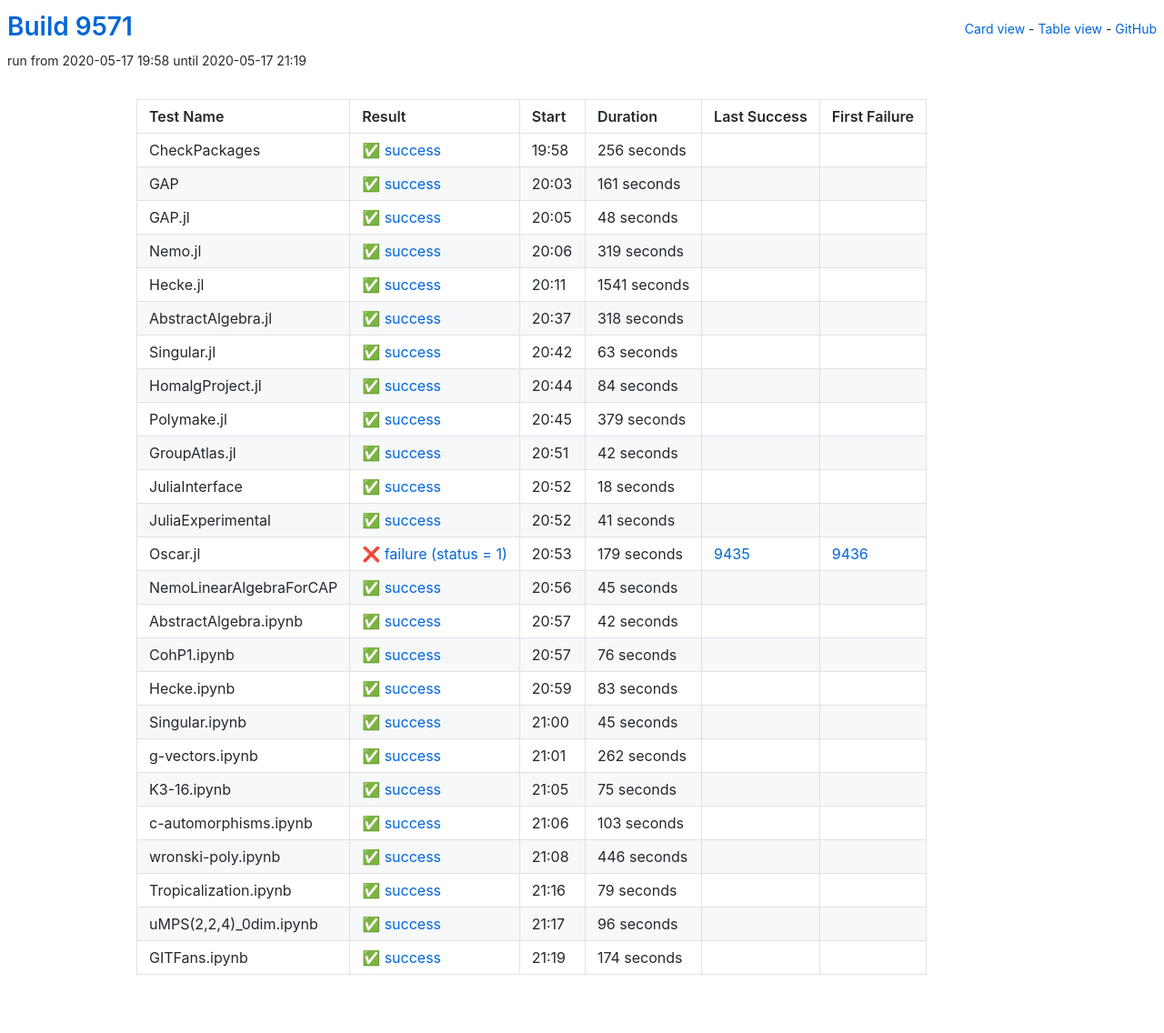
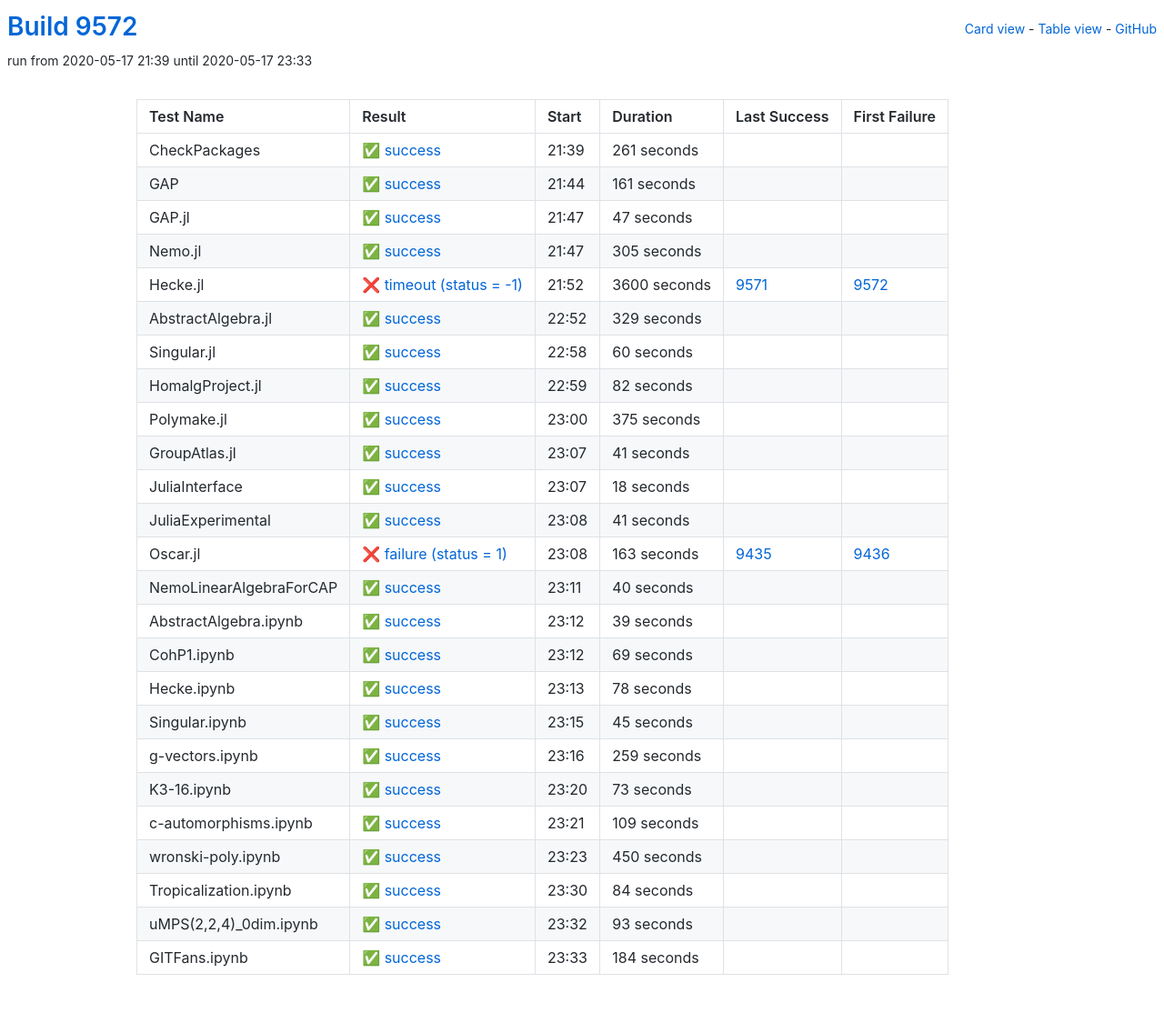
Before and after one commit to oscar-system/oscar-ci-status, a Jekyll site: the page built from table.html, in a window 1280 px wide. Shown: the whole page at 91% size. Built offline with Jekyll 4.4.1, drawn with Linux system fonts in a browser that asks for light colours.

Commit message:
Build 9572

```diff
--- a/_data/ci.yml
+++ b/_data/ci.yml
@@ -1,17 +1,17 @@
-build: 9571
-build_url: https://oscarci.mathematik.uni-kl.de/job/oscar/9571/
+build: 9572
+build_url: https://oscarci.mathematik.uni-kl.de/job/oscar/9572/
 job: oscar
 tests:
-- duration: 256
+- duration: 261
   exitcode: 0
   first_failure: false
   first_failure_url: null
   id: checkpackages
   last_success: false
   last_success_url: null
-  log: https://oscarci.mathematik.uni-kl.de/job/oscar/9571/artifact/logs/build-9571/CheckPackages.log
+  log: https://oscarci.mathematik.uni-kl.de/job/oscar/9572/artifact/logs/build-9572/CheckPackages.log
   name: CheckPackages
-  start: 2020-05-17 19:58
+  start: 2020-05-17 21:39
   status: success
   success: true
 - duration: 161
@@ -21,105 +21,105 @@ tests:
   id: gap
   last_success: false
   last_success_url: null
-  log: https://oscarci.mathematik.uni-kl.de/job/oscar/9571/artifact/logs/build-9571/GAP.log
+  log: https://oscarci.mathematik.uni-kl.de/job/oscar/9572/artifact/logs/build-9572/GAP.log
   name: GAP
-  start: 2020-05-17 20:03
+  start: 2020-05-17 21:44
   status: success
   success: true
-- duration: 48
+- duration: 47
   exitcode: 0
   first_failure: false
   first_failure_url: null
   id: gap-jl
   last_success: false
   last_success_url: null
-  log: https://oscarci.mathematik.uni-kl.de/job/oscar/9571/artifact/logs/build-9571/GAP.jl.log
+  log: https://oscarci.mathematik.uni-kl.de/job/oscar/9572/artifact/logs/build-9572/GAP.jl.log
   name: GAP.jl
-  start: 2020-05-17 20:05
+  start: 2020-05-17 21:47
   status: success
   success: true
-- duration: 319
+- duration: 305
   exitcode: 0
   first_failure: false
   first_failure_url: null
   id: nemo-jl
   last_success: false
   last_success_url: null
-  log: https://oscarci.mathematik.uni-kl.de/job/oscar/9571/artifact/logs/build-9571/Nemo.jl.log
+  log: https://oscarci.mathematik.uni-kl.de/job/oscar/9572/artifact/logs/build-9572/Nemo.jl.log
   name: Nemo.jl
-  start: 2020-05-17 20:06
+  start: 2020-05-17 21:47
   status: success
   success: true
-- duration: 1541
-  exitcode: 0
-  first_failure: false
-  first_failure_url: null
+- duration: 3600
+  exitcode: -1
+  first_failure: 9572
+  first_failure_url: https://oscarci.mathematik.uni-kl.de/job/oscar/9572/
   id: hecke-jl
-  last_success: false
-  last_success_url: null
-  log: https://oscarci.mathematik.uni-kl.de/job/oscar/9571/artifact/logs/build-9571/Hecke.jl.log
+  last_success: 9571
+  last_success_url: https://oscarci.mathematik.uni-kl.de/job/oscar/9571/
+  log: https://oscarci.mathematik.uni-kl.de/job/oscar/9572/artifact/logs/build-9572/Hecke.jl.log
   name: Hecke.jl
-  start: 2020-05-17 20:11
-  status: success
-  success: true
-- duration: 318
+  start: 2020-05-17 21:52
+  status: timeout
+  success: false
+- duration: 329
   exitcode: 0
   first_failure: false
   first_failure_url: null
   id: abstractalgebra-jl
   last_success: false
   last_success_url: null
-  log: https://oscarci.mathematik.uni-kl.de/job/oscar/9571/artifact/logs/build-9571/AbstractAlgebra.jl.log
+  log: https://oscarci.mathematik.uni-kl.de/job/oscar/9572/artifact/logs/build-9572/AbstractAlgebra.jl.log
   name: AbstractAlgebra.jl
-  start: 2020-05-17 20:37
+  start: 2020-05-17 22:52
   status: success
   success: true
-- duration: 63
+- duration: 60
   exitcode: 0
   first_failure: false
   first_failure_url: null
   id: singular-jl
   last_success: false
   last_success_url: null
-  log: https://oscarci.mathematik.uni-kl.de/job/oscar/9571/artifact/logs/build-9571/Singular.jl.log
+  log: https://oscarci.mathematik.uni-kl.de/job/oscar/9572/artifact/logs/build-9572/Singular.jl.log
   name: Singular.jl
-  start: 2020-05-17 20:42
+  start: 2020-05-17 22:58
   status: success
   success: true
-- duration: 84
+- duration: 82
   exitcode: 0
   first_failure: false
   first_failure_url: null
   id: homalgproject-jl
   last_success: false
   last_success_url: null
-  log: https://oscarci.mathematik.uni-kl.de/job/oscar/9571/artifact/logs/build-9571/HomalgProject.jl.log
+  log: https://oscarci.mathematik.uni-kl.de/job/oscar/9572/artifact/logs/build-9572/HomalgProject.jl.log
   name: HomalgProject.jl
-  start: 2020-05-17 20:44
+  start: 2020-05-17 22:59
   status: success
   success: true
-- duration: 379
+- duration: 375
   exitcode: 0
   first_failure: false
   first_failure_url: null
   id: polymake-jl
   last_success: false
   last_success_url: null
-  log: https://oscarci.mathematik.uni-kl.de/job/oscar/9571/artifact/logs/build-9571/Polymake.jl.log
+  log: https://oscarci.mathematik.uni-kl.de/job/oscar/9572/artifact/logs/build-9572/Polymake.jl.log
   name: Polymake.jl
-  start: 2020-05-17 20:45
+  start: 2020-05-17 23:00
   status: success
   success: true
-- duration: 42
+- duration: 41
   exitcode: 0
   first_failure: false
   first_failure_url: null
   id: groupatlas-jl
   last_success: false
   last_success_url: null
-  log: https://oscarci.mathematik.uni-kl.de/job/oscar/9571/artifact/logs/build-9571/GroupAtlas.jl.log
+  log: https://oscarci.mathematik.uni-kl.de/job/oscar/9572/artifact/logs/build-9572/GroupAtlas.jl.log
   name: GroupAtlas.jl
-  start: 2020-05-17 20:51
+  start: 2020-05-17 23:07
   status: success
   success: true
 - duration: 18
@@ -129,9 +129,9 @@ tests:
   id: juliainterface
   last_success: false
   last_success_url: null
-  log: https://oscarci.mathematik.uni-kl.de/job/oscar/9571/artifact/logs/build-9571/JuliaInterface.log
+  log: https://oscarci.mathematik.uni-kl.de/job/oscar/9572/artifact/logs/build-9572/JuliaInterface.log
   name: JuliaInterface
-  start: 2020-05-17 20:52
+  start: 2020-05-17 23:07
   status: success
   success: true
 - duration: 41
@@ -141,69 +141,69 @@ tests:
   id: juliaexperimental
   last_success: false
   last_success_url: null
-  log: https://oscarci.mathematik.uni-kl.de/job/oscar/9571/artifact/logs/build-9571/JuliaExperimental.log
+  log: https://oscarci.mathematik.uni-kl.de/job/oscar/9572/artifact/logs/build-9572/JuliaExperimental.log
   name: JuliaExperimental
-  start: 2020-05-17 20:52
+  start: 2020-05-17 23:08
   status: success
   success: true
-- duration: 179
+- duration: 163
   exitcode: 1
   first_failure: 9436
   first_failure_url: https://oscarci.mathematik.uni-kl.de/job/oscar/9436/
   id: oscar-jl
   last_success: 9435
   last_success_url: https://oscarci.mathematik.uni-kl.de/job/oscar/9435/
-  log: https://oscarci.mathematik.uni-kl.de/job/oscar/9571/artifact/logs/build-9571/Oscar.jl.log
+  log: https://oscarci.mathematik.uni-kl.de/job/oscar/9572/artifact/logs/build-9572/Oscar.jl.log
   name: Oscar.jl
-  start: 2020-05-17 20:53
+  start: 2020-05-17 23:08
   status: failure
   success: false
-- duration: 45
+- duration: 40
   exitcode: 0
   first_failure: false
   first_failure_url: null
   id: nemolinearalgebraforcap
   last_success: false
   last_success_url: null
-  log: https://oscarci.mathematik.uni-kl.de/job/oscar/9571/artifact/logs/build-9571/NemoLinearAlgebraForCAP.log
+  log: https://oscarci.mathematik.uni-kl.de/job/oscar/9572/artifact/logs/build-9572/NemoLinearAlgebraForCAP.log
   name: NemoLinearAlgebraForCAP
-  start: 2020-05-17 20:56
+  start: 2020-05-17 23:11
   status: success
   success: true
-- duration: 42
+- duration: 39
   exitcode: 0
   first_failure: false
   first_failure_url: null
   id: abstractalgebra-ipynb
   last_success: false
   last_success_url: null
-  log: https://oscarci.mathematik.uni-kl.de/job/oscar/9571/artifact/logs/build-9571/AbstractAlgebra.ipynb.log
+  log: https://oscarci.mathematik.uni-kl.de/job/oscar/9572/artifact/logs/build-9572/AbstractAlgebra.ipynb.log
   name: AbstractAlgebra.ipynb
-  start: 2020-05-17 20:57
+  start: 2020-05-17 23:12
   status: success
   success: true
-- duration: 76
+- duration: 69
   exitcode: 0
   first_failure: false
   first_failure_url: null
   id: cohp1-ipynb
   last_success: false
   last_success_url: null
-  log: https://oscarci.mathematik.uni-kl.de/job/oscar/9571/artifact/logs/build-9571/CohP1.ipynb.log
+  log: https://oscarci.mathematik.uni-kl.de/job/oscar/9572/artifact/logs/build-9572/CohP1.ipynb.log
   name: CohP1.ipynb
-  start: 2020-05-17 20:57
+  start: 2020-05-17 23:12
   status: success
   success: true
-- duration: 83
+- duration: 78
   exitcode: 0
   first_failure: false
   first_failure_url: null
   id: hecke-ipynb
   last_success: false
   last_success_url: null
-  log: https://oscarci.mathematik.uni-kl.de/job/oscar/9571/artifact/logs/build-9571/Hecke.ipynb.log
+  log: https://oscarci.mathematik.uni-kl.de/job/oscar/9572/artifact/logs/build-9572/Hecke.ipynb.log
   name: Hecke.ipynb
-  start: 2020-05-17 20:59
+  start: 2020-05-17 23:13
   status: success
   success: true
 - duration: 45
@@ -213,92 +213,92 @@ tests:
   id: singular-ipynb
   last_success: false
   last_success_url: null
-  log: https://oscarci.mathematik.uni-kl.de/job/oscar/9571/artifact/logs/build-9571/Singular.ipynb.log
+  log: https://oscarci.mathematik.uni-kl.de/job/oscar/9572/artifact/logs/build-9572/Singular.ipynb.log
   name: Singular.ipynb
-  start: 2020-05-17 21:00
+  start: 2020-05-17 23:15
   status: success
   success: true
-- duration: 262
+- duration: 259
   exitcode: 0
   first_failure: false
   first_failure_url: null
   id: g-vectors-ipynb
   last_success: false
   last_success_url: null
-  log: https://oscarci.mathematik.uni-kl.de/job/oscar/9571/artifact/logs/build-9571/g-vectors.ipynb.log
+  log: https://oscarci.mathematik.uni-kl.de/job/oscar/9572/artifact/logs/build-9572/g-vectors.ipynb.log
   name: g-vectors.ipynb
-  start: 2020-05-17 21:01
+  start: 2020-05-17 23:16
   status: success
   success: true
-- duration: 75
+- duration: 73
   exitcode: 0
   first_failure: false
   first_failure_url: null
   id: k3-16-ipynb
   last_success: false
   last_success_url: null
-  log: https://oscarci.mathematik.uni-kl.de/job/oscar/9571/artifact/logs/build-9571/K3-16.ipynb.log
+  log: https://oscarci.mathematik.uni-kl.de/job/oscar/9572/artifact/logs/build-9572/K3-16.ipynb.log
   name: K3-16.ipynb
-  start: 2020-05-17 21:05
+  start: 2020-05-17 23:20
   status: success
   success: true
-- duration: 103
+- duration: 109
   exitcode: 0
   first_failure: false
   first_failure_url: null
   id: c-automorphisms-ipynb
   last_success: false
   last_success_url: null
-  log: https://oscarci.mathematik.uni-kl.de/job/oscar/9571/artifact/logs/build-9571/c-automorphisms.ipynb.log
+  log: https://oscarci.mathematik.uni-kl.de/job/oscar/9572/artifact/logs/build-9572/c-automorphisms.ipynb.log
   name: c-automorphisms.ipynb
-  start: 2020-05-17 21:06
+  start: 2020-05-17 23:21
   status: success
   success: true
-- duration: 446
+- duration: 450
   exitcode: 0
   first_failure: false
   first_failure_url: null
   id: wronski-poly-ipynb
   last_success: false
   last_success_url: null
-  log: https://oscarci.mathematik.uni-kl.de/job/oscar/9571/artifact/logs/build-9571/wronski-poly.ipynb.log
+  log: https://oscarci.mathematik.uni-kl.de/job/oscar/9572/artifact/logs/build-9572/wronski-poly.ipynb.log
   name: wronski-poly.ipynb
-  start: 2020-05-17 21:08
+  start: 2020-05-17 23:23
   status: success
   success: true
-- duration: 79
+- duration: 84
   exitcode: 0
   first_failure: false
   first_failure_url: null
   id: tropicalization-ipynb
   last_success: false
   last_success_url: null
-  log: https://oscarci.mathematik.uni-kl.de/job/oscar/9571/artifact/logs/build-9571/Tropicalization.ipynb.log
+  log: https://oscarci.mathematik.uni-kl.de/job/oscar/9572/artifact/logs/build-9572/Tropicalization.ipynb.log
   name: Tropicalization.ipynb
-  start: 2020-05-17 21:16
+  start: 2020-05-17 23:30
   status: success
   success: true
-- duration: 96
+- duration: 93
   exitcode: 0
   first_failure: false
   first_failure_url: null
   id: umps-2-2-4-0dim-ipynb
   last_success: false
   last_success_url: null
-  log: https://oscarci.mathematik.uni-kl.de/job/oscar/9571/artifact/logs/build-9571/uMPS-2-2-4-_0dim.ipynb.log
+  log: https://oscarci.mathematik.uni-kl.de/job/oscar/9572/artifact/logs/build-9572/uMPS-2-2-4-_0dim.ipynb.log
   name: uMPS(2,2,4)_0dim.ipynb
-  start: 2020-05-17 21:17
+  start: 2020-05-17 23:32
   status: success
   success: true
-- duration: 174
+- duration: 184
   exitcode: 0
   first_failure: false
   first_failure_url: null
   id: gitfans-ipynb
   last_success: false
   last_success_url: null
-  log: https://oscarci.mathematik.uni-kl.de/job/oscar/9571/artifact/logs/build-9571/GITFans.ipynb.log
+  log: https://oscarci.mathematik.uni-kl.de/job/oscar/9572/artifact/logs/build-9572/GITFans.ipynb.log
   name: GITFans.ipynb
-  start: 2020-05-17 21:19
+  start: 2020-05-17 23:33
   status: success
   success: true
```
Also changed, not shown: README.md.
